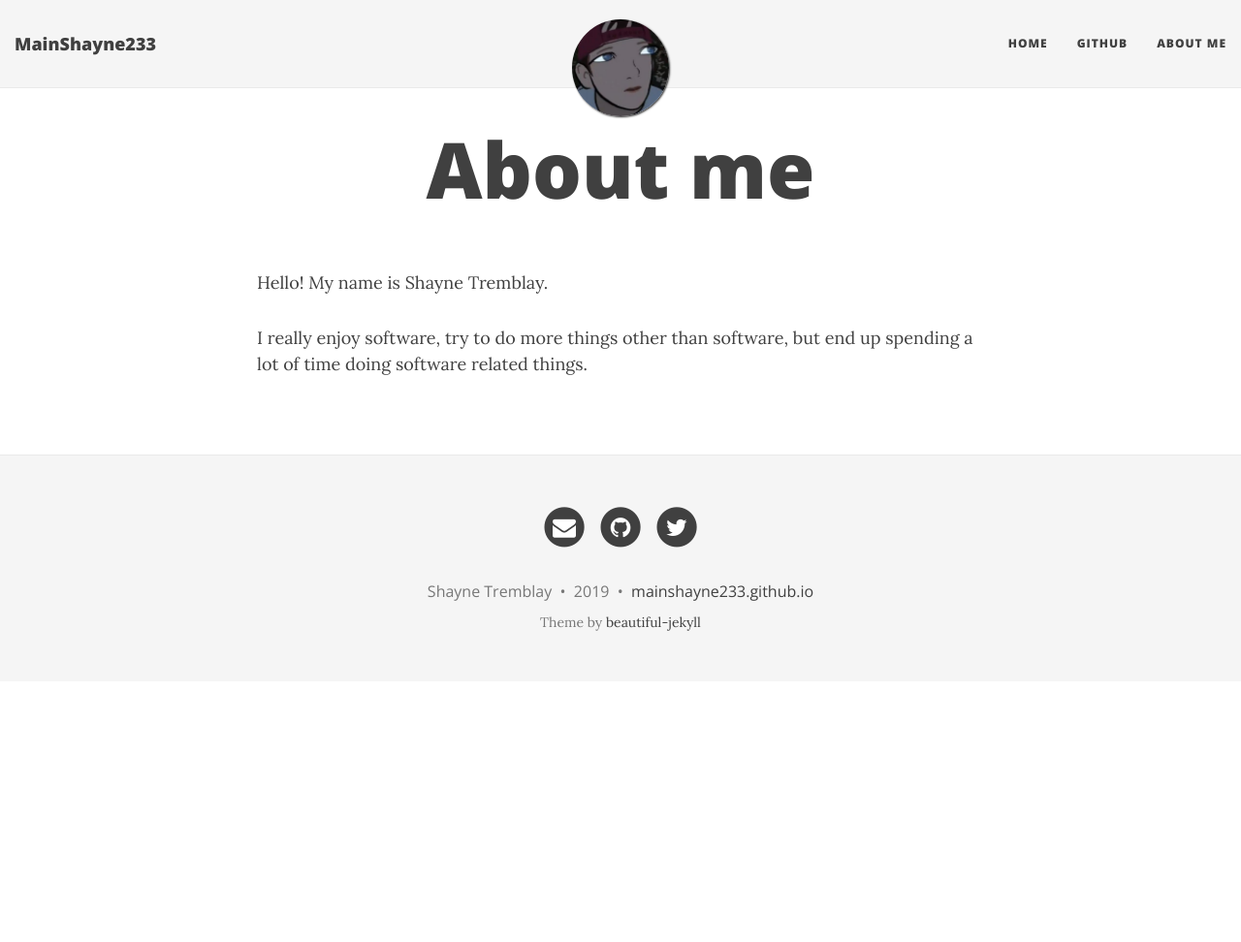
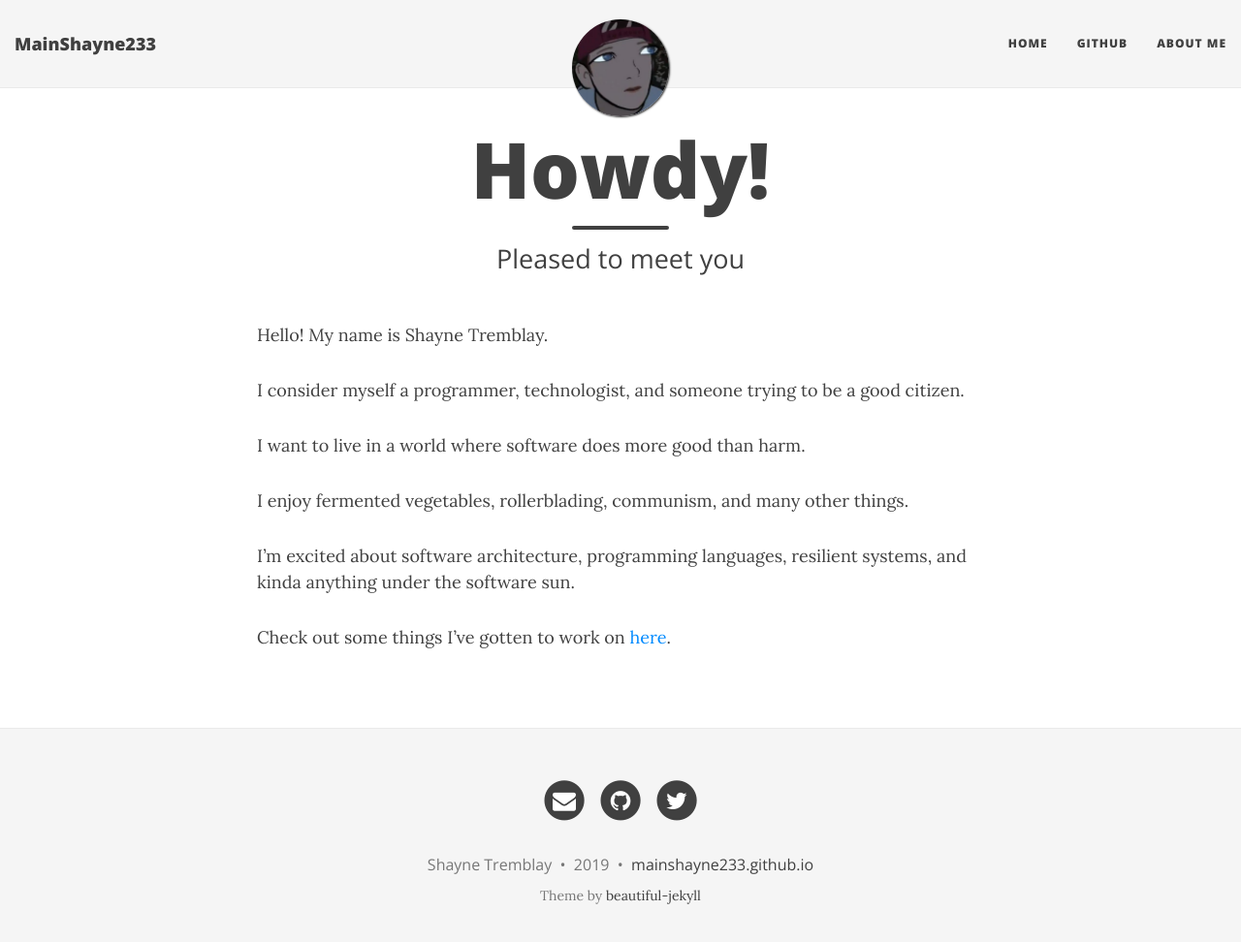
Before and after one commit to MainShayne233/mainshayne233.github.io, a Jekyll site: the page built from aboutme.md, in a window 1280 px wide and 985 px high. Shown: the top 972 px of the window at 97% size. Built offline with Jekyll 4.4.1, drawn with Linux system fonts in a browser that asks for light colours; nearby versions of some CDN libraries.

Commit message:
Revise aboutme

```diff
--- a/aboutme.md
+++ b/aboutme.md
@@ -1,9 +1,17 @@
 ---
 layout: page
-title: About me
-subtitle:
+title: Howdy!
+subtitle: Pleased to meet you
 ---
 
 Hello! My name is Shayne Tremblay.
 
-I really enjoy software, try to do more things other than software, but end up spending a lot of time doing software related things.
+I consider myself a programmer, technologist, and someone trying to be a good citizen.
+
+I want to live in a world where software does more good than harm.
+
+I enjoy fermented vegetables, rollerblading, communism, and many other things.
+
+I'm excited about software architecture, programming languages, resilient systems, and kinda anything under the software sun.
+
+Check out some things I've gotten to work on [here](https://mainshayne233.github.io/accomplishments/).
```
Also changed, not shown: accomplishments.md (+9 -3 lines).
